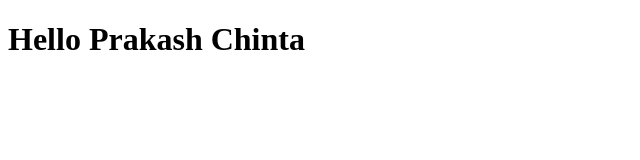
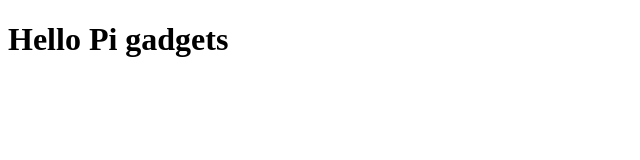
Before and after one commit to SuryaPrakashChinta/Surya-test, a plain HTML site: page site/index.html in a window 1280 px wide. Shown: the whole page, without its empty margins (0-640 px from the left). Drawn offline with Linux system fonts and the light colour scheme.

Commit message:
Small Change in the content.

```diff
--- a/site/index.html
+++ b/site/index.html
@@ -1,9 +1,9 @@
 <!DOCTYPE html>
 <html>
 <head>
-	<title>Hello Surya</title>
+	<title>Pi Gadget</title>
 </head>
 <body>
-<h1>Hello Prakash Chinta</h1>
+<h1>Hello Pi gadgets</h1>
 </body>
 </html>
```
